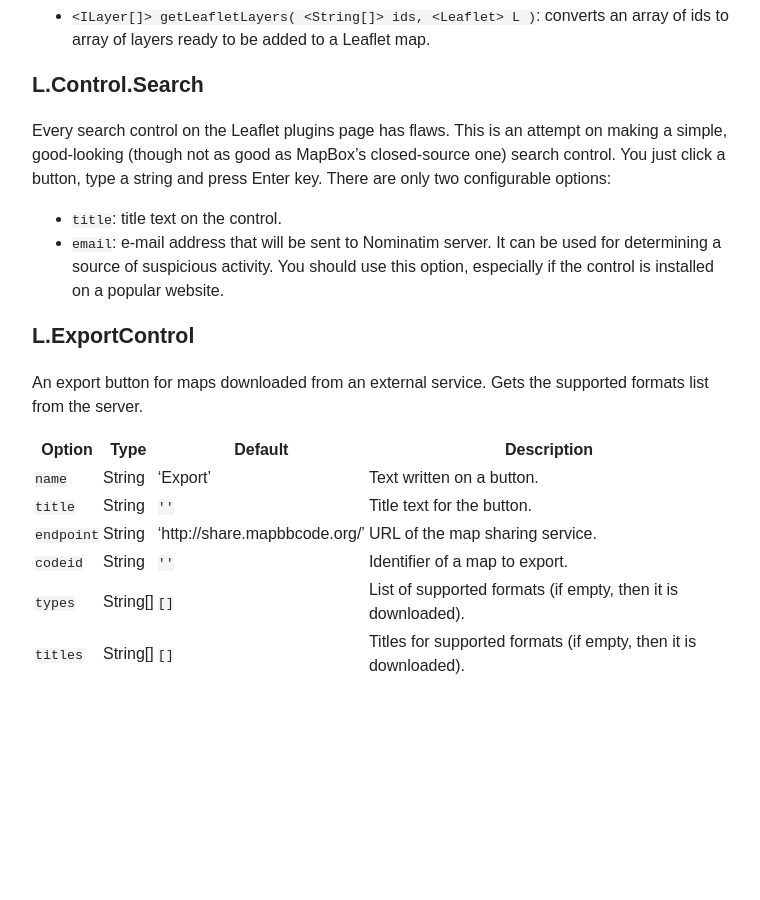
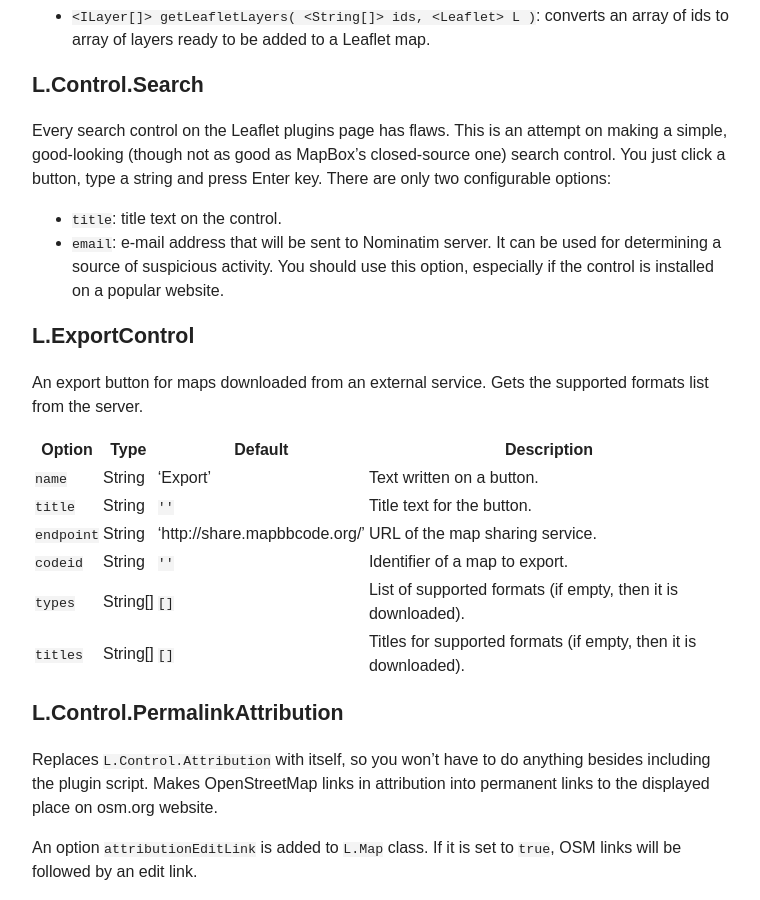
Before and after one commit to MapBBCode/mapbbcode.github.io, a Jekyll site: the page built from api.md, in a window 1280 px wide and 900 px high, scrolled down 7145 px. Shown: the whole window, without its empty margins (258-1018 px from the left). Built offline with Jekyll 4.4.1, drawn with Linux system fonts in a browser that asks for light colours; Markdown is read by kramdown in place of the engine named in the settings; comment, search, counter and statistics services are not loaded; before the commit the page ends 7826 px from its top, so only the background shows below that.

Commit message:
L.PermalinkAttribution

```diff
--- a/api.md
+++ b/api.md
@@ -220,3 +220,9 @@ An export button for maps downloaded from an external service. Gets the supporte
 | `codeid` | String | `''` | Identifier of a map to export.
 | `types` | String[] | `[]` | List of supported formats (if empty, then it is downloaded).
 | `titles` | String[] | `[]` | Titles for supported formats (if empty, then it is downloaded).
+
+## L.Control.PermalinkAttribution
+
+Replaces `L.Control.Attribution` with itself, so you won't have to do anything besides including the plugin script. Makes OpenStreetMap links in attribution into permanent links to the displayed place on osm.org website.
+
+An option `attributionEditLink` is added to `L.Map` class. If it is set to `true`, OSM links will be followed by an edit link.
```
Also changed, not shown: ru/api.md (+6 -0 lines).
